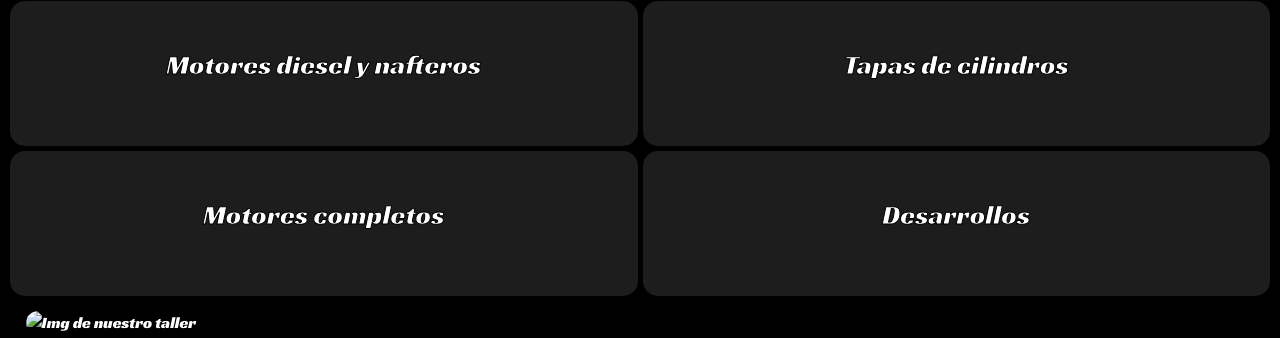
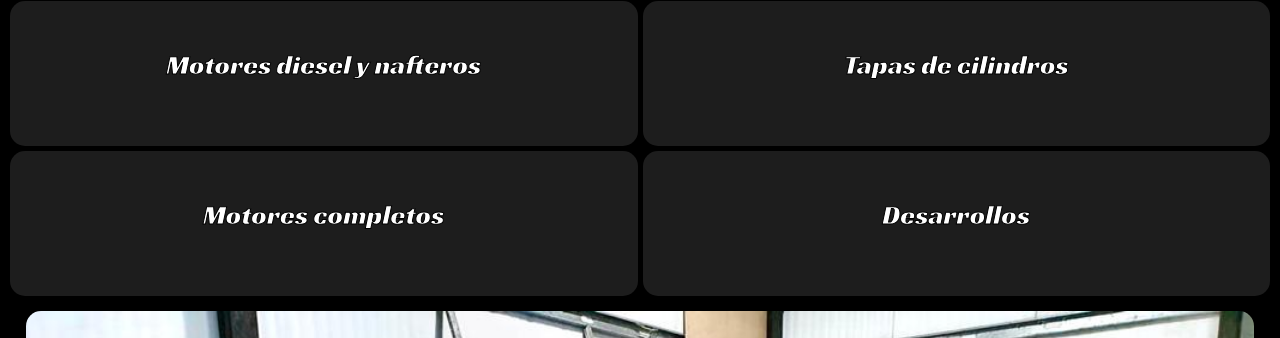
Before and after one commit to lucasgiunta11/Preentrega2-Giunta, a plain HTML site: page index.html in a window 1280 px wide. Shown: the part 156-494 px from the top of the page. Drawn offline with nearby package versions, Linux system fonts and the light colour scheme; files whose address does not match are found by name.

Commit message:
first commit

```diff
--- a/index.html
+++ b/index.html
@@ -77,7 +77,7 @@
     </section>
 <!-- Seccion ¿Quienes somos?-->
     <section class="quienes-somos" id="sec-q.s">
-        <img src=".//img/img-index/img.quienes.somos.jpeg" alt="Img de nuestro taller">
+        <img src="../img/img-index/img.quienes.somos.jpeg" alt="Img de nuestro taller">
         <div class="text-box">
             <h2>
                 ¿Quienes somos?
```
